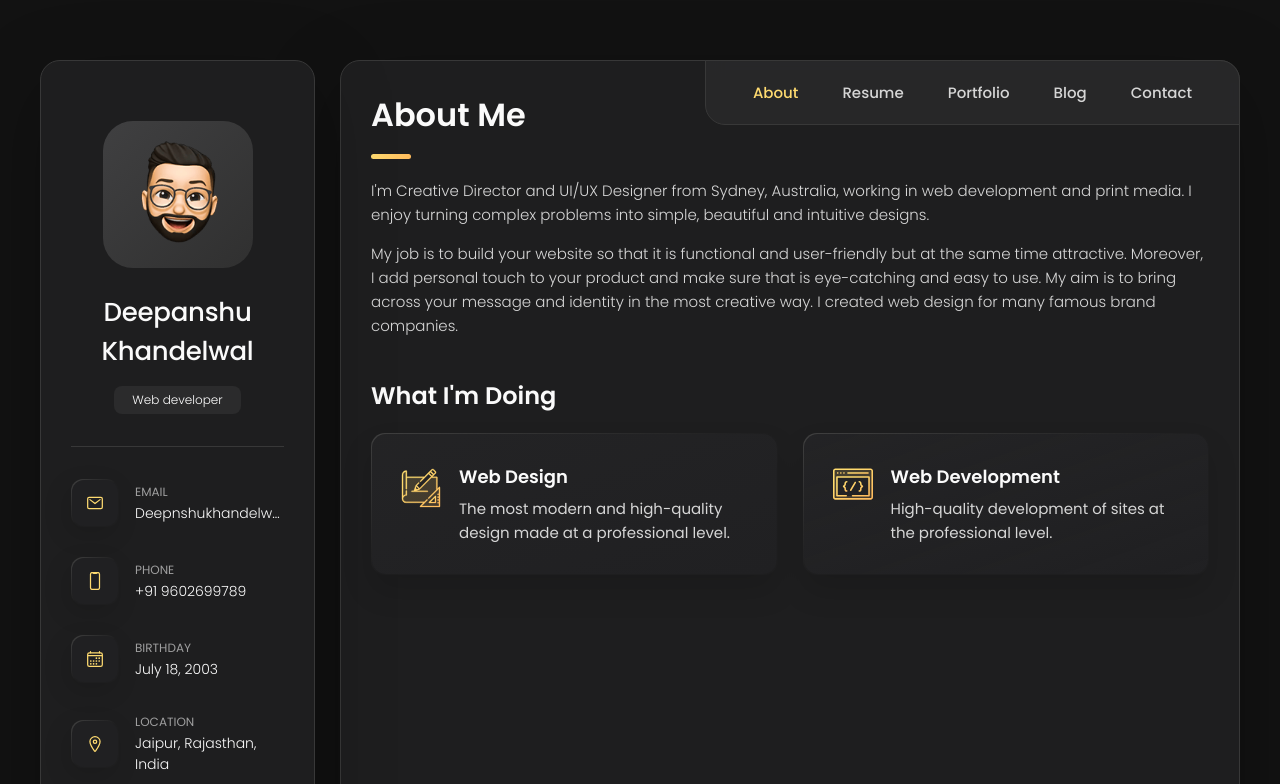
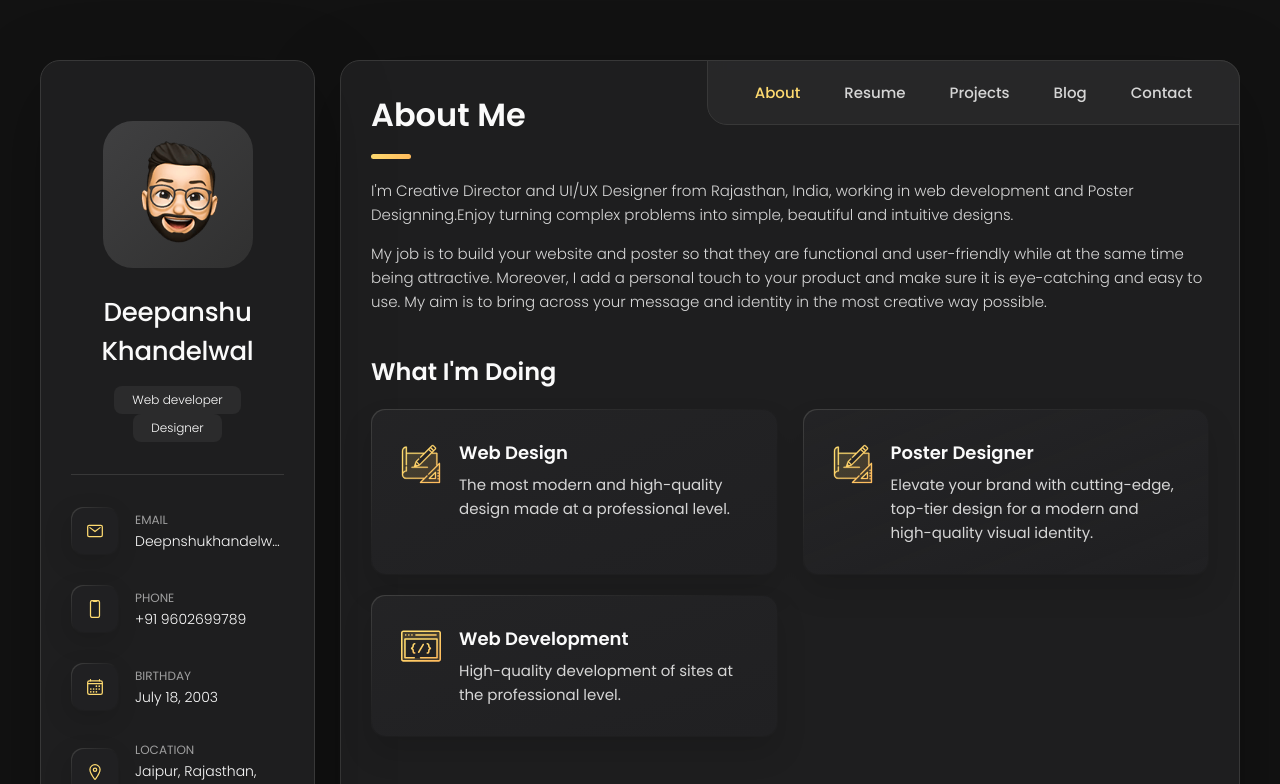
Before and after one commit to Deepanshu-Khandelwal/Deepanshu, a plain HTML site: page index.html in a window 1280 px wide. Shown: the top 784 px of the page. Drawn offline with nearby package versions, Linux system fonts and the light colour scheme.

Commit message:
index.html

```diff
--- a/index.html
+++ b/index.html
@@ -51,6 +51,8 @@
                     </h1>
 
                     <p class="title">Web developer</p>
+                    <p class="title">Designer</p>
+
                 </div>
 
                 <button class="info_more-btn" data-sidebar-btn>
@@ -181,7 +183,7 @@
                     </li>
 
                     <li class="navbar-item">
-                        <button class="navbar-link" data-nav-link>Portfolio</button>
+                        <button class="navbar-link" data-nav-link>Projects</button>
                     </li>
 
                     <li class="navbar-item">
@@ -212,21 +214,11 @@
 
                 <section class="about-text">
                     <p>
-                        I'm Creative Director and UI/UX Designer from Sydney, Australia, working in web development and
-                        print media.
-                        I enjoy
-                        turning complex problems into simple, beautiful and intuitive designs.
+                        I'm Creative Director and UI/UX Designer from Rajasthan, India, working in web development and Poster Designning.Enjoy turning complex problems into simple, beautiful and intuitive designs.
                     </p>
 
                     <p>
-                        My job is to build your website so that it is functional and user-friendly but at the same time
-                        attractive.
-                        Moreover, I
-                        add personal touch to your product and make sure that is eye-catching and easy to use. My aim is
-                        to bring
-                        across your
-                        message and identity in the most creative way. I created web design for many famous brand
-                        companies.
+                        My job is to build your website and poster so that they are functional and user-friendly while at the same time being attractive. Moreover, I add a personal touch to your product and make sure it is eye-catching and easy to use. My aim is to bring across your message and identity in the most creative way possible.
                     </p>
                 </section>
 
@@ -244,8 +236,7 @@
                         <li class="service-item">
 
                             <div class="service-icon-box">
-                                <img src="./icon-design.svg
-                " alt="design icon" width="40">
+                                <img src="./icon-design.svg" alt="design icon" width="40">
                             </div>
 
                             <div class="service-content-box">
@@ -256,6 +247,22 @@
                                 </p>
                             </div>
 
+                        </li>
+
+                        <li class="service-item">
+
+                            <div class="service-icon-box">
+                                <img src="./icon-design.svg" alt="design icon" width="40">
+                            </div>
+
+                            <div class="service-content-box">
+                                <h4 class="h4 service-item-title">Poster Designer</h4>
+
+                                <p class="service-item-text">
+                                    Elevate your brand with cutting-edge, top-tier design for a modern and high-quality
+                                    visual identity.
+                                </p>
+                            </div>
                         </li>
 
                         <li class="service-item">
@@ -685,20 +692,20 @@
 
 
             <!--
-        - #PORTFOLIO
+        - #projects
       -->
 
-            <article class="portfolio" data-page="portfolio">
+            <article class="projects" data-page="projects">
 
                 <header>
-                    <h2 class="h2 article-title">Portfolio</h2>
+                    <h2 class="h2 article-title">projects</h2>
                 </header>
 
                 <section class="projects">
 
                     <ul class="filter-list">
 
-                        <!-- <li class="filter-item">
+                        <li class="filter-item">
                             <button class="active" data-filter-btn>All</button>
                         </li>
 
@@ -707,12 +714,8 @@
                         </li>
 
                         <li class="filter-item">
-                            <button data-filter-btn>Applications</button>
+                            <button data-filter-btn>Poster</button>
                         </li>
-
-                        <li class="filter-item">
-                            <button data-filter-btn>Web development</button>
-                        </li> -->
 
                     </ul>
 
@@ -739,11 +742,7 @@
                             </li>
 
                             <li class="select-item">
-                                <button data-select-item>Applications</button>
-                            </li>
-
-                            <li class="select-item">
-                                <button data-select-item>Web development</button>
+                                <button data-select-item>Posters</button>
                             </li>
 
                         </ul>
@@ -751,10 +750,9 @@
                     </div>
 
                     <ul class="project-list">
-                        <!--
-                        <li class="project-item  active" data-filter-item data-category="web development">
 
-                        <li class="project-item  active" data-filter-item data-category="web development">
+
+                        <li class="project-item  active" data-filter-item data-category="poster">
                             <a href="#">
 
                                 <figure class="project-img">
@@ -767,12 +765,12 @@
 
                                 <h3 class="project-title">Orizon</h3>
 
-                                <p class="project-category">Web development</p>
+                                <p class="project-category">Poster</p>
 
                             </a>
                         </li>
 
-                        <li class="project-item  active" data-filter-item data-category="web design">
+                        <li class="project-item  active" data-filter-item data-category="poster">
                             <a href="#">
 
                                 <figure class="project-img">
@@ -785,12 +783,12 @@
 
                                 <h3 class="project-title">Fundo</h3>
 
-                                <p class="project-category">Web design</p>
+                                <p class="project-category">Poster</p>
 
                             </a>
                         </li>
 
-                        <li class="project-item  active" data-filter-item data-category="applications">
+                        <li class="project-item  active" data-filter-item data-category="poster">
                             <a href="#">
 
                                 <figure class="project-img">
@@ -803,12 +801,12 @@
 
                                 <h3 class="project-title">Brawlhalla</h3>
 
-                                <p class="project-category">Applications</p>
+                                <p class="project-category">Poster</p>
 
                             </a>
                         </li>
 
-                        <li class="project-item  active" data-filter-item data-category="web design">
+                        <li class="project-item  active" data-filter-item data-category="poster">
                             <a href="#">
 
                                 <figure class="project-img">
@@ -821,12 +819,12 @@
 
                                 <h3 class="project-title">DSM.</h3>
 
-                                <p class="project-category">Web design</p>
+                                <p class="project-category">Poster</p>
 
                             </a>
                         </li>
 
-                        <li class="project-item  active" data-filter-item data-category="web design">
+                        <li class="project-item  active" data-filter-item data-category="poster">
                             <a href="#">
 
                                 <figure class="project-img">
@@ -839,12 +837,12 @@
 
                                 <h3 class="project-title">MetaSpark</h3>
 
-                                <p class="project-category">Web design</p>
+                                <p class="project-category">Poster</p>
 
                             </a>
                         </li>
 
-                        <li class="project-item  active" data-filter-item data-category="web development">
+                        <li class="project-item  active" data-filter-item data-category="poster">
                             <a href="#">
 
                                 <figure class="project-img">
@@ -857,12 +855,12 @@
 
                                 <h3 class="project-title">Summary</h3>
 
-                                <p class="project-category">Web development</p>
+                                <p class="project-category">Poster</p>
 
                             </a>
                         </li>
 
-                        <li class="project-item  active" data-filter-item data-category="applications">
+                        <li class="project-item  active" data-filter-item data-category="poster">
                             <a href="#">
 
                                 <figure class="project-img">
@@ -875,12 +873,12 @@
 
                                 <h3 class="project-title">Task Manager</h3>
 
-                                <p class="project-category">Applications</p>
+                                <p class="project-category">Poster</p>
 
                             </a>
-                        </li> -->
+                        </li>
 
-                        <li class="project-item  active" data-filter-item data-category="web development">
+                        <li class="project-item  active" data-filter-item data-category="poster">
                             <a href="#">
 
                                 <figure class="project-img">
@@ -893,7 +891,7 @@
 
                                 <h3 class="project-title">Arrival</h3>
 
-                                <p class="project-category">Web development</p>
+                                <p class="project-category">Poster</p>
 
                             </a>
                         </li>
@@ -921,7 +919,7 @@
 
                     <ul class="blog-posts-list">
 
-                        <li class="blog-post-item">
+                        <!-- <li class="blog-post-item">
                             <a href="#">
 
                                 <figure class="blog-banner-box">
@@ -947,7 +945,7 @@
                                 </div>
 
                             </a>
-                        </li>
+                        </li> -->
 
                         <!-- <li class="blog-post-item">
                             <a href="#">
```
